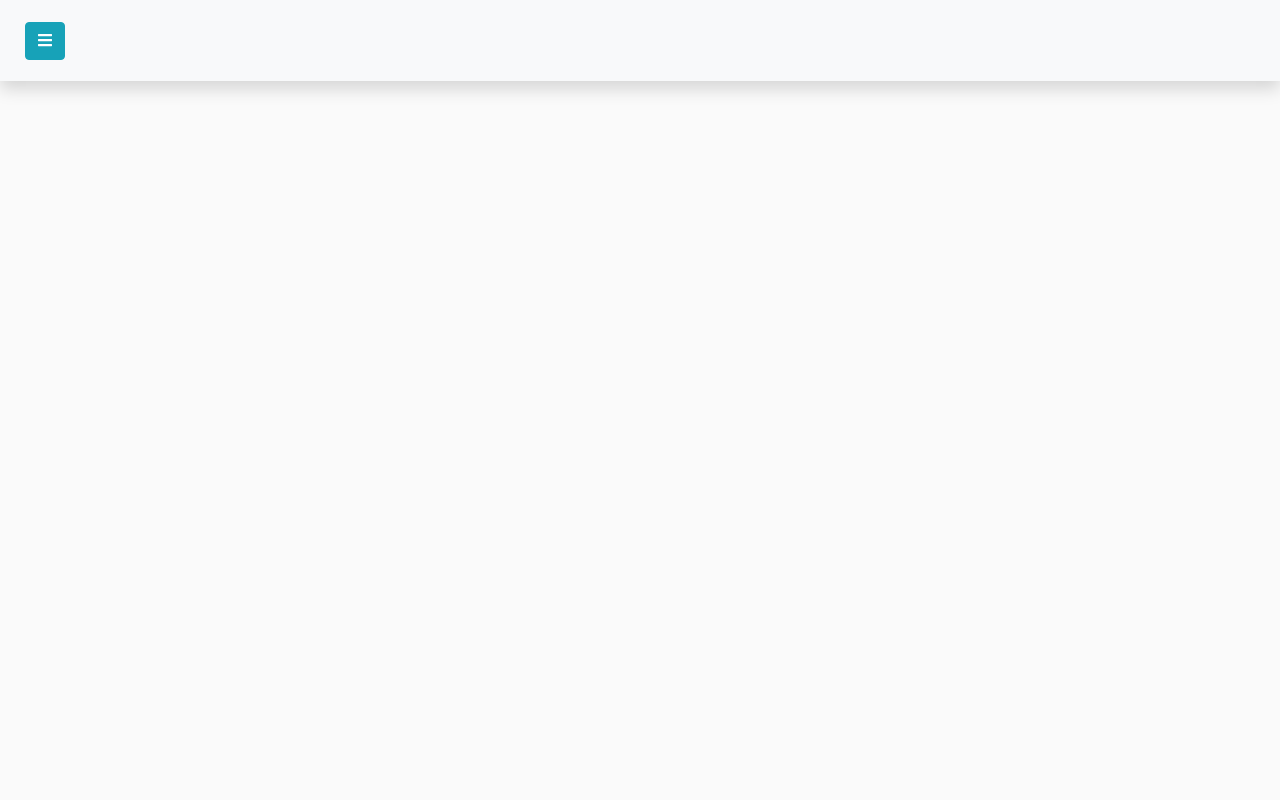
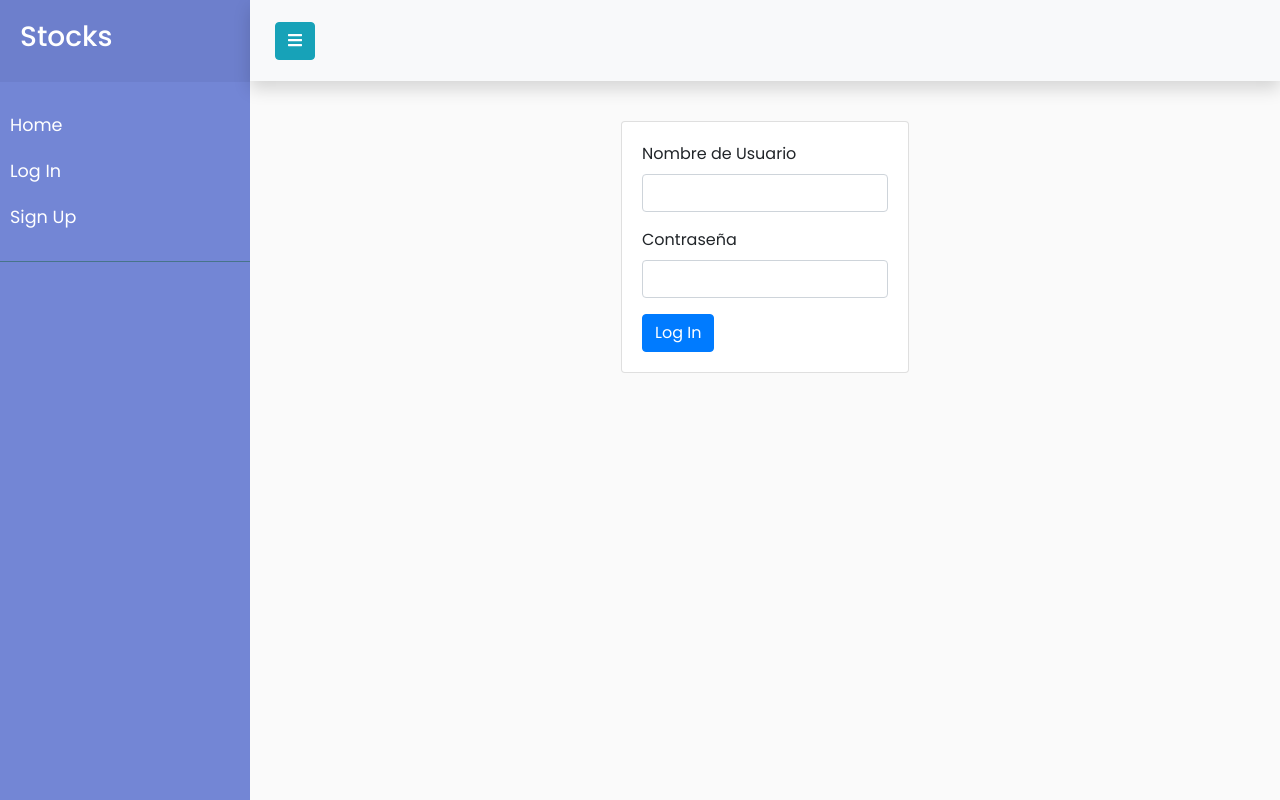
Before and after one commit to PojoTeam/stocks_segunda, a Vue app in the folder frontend/: page /login in a window 1280 px wide. Built offline with nearby package versions, Linux system fonts and the light colour scheme.

Commit message:
Comienzo la implementación de los usuarios

```diff
--- /dev/null
+++ b/frontend/src/components/LogIn.vue
@@ -0,0 +1,62 @@
+<template>
+    <div class="container-fluid d-flex justify-content-center align-items-start">
+        <div class="card">
+            <form class="card-body">
+                <div class="form-group">
+                    <label for="InputUsername">Nombre de Usuario</label>
+                    <input type="email" class="form-control" id="InputUsername" aria-describedby="emailHelp">
+                </div>
+                <div class="form-group">
+                    <label for="InputPassword">Contraseña</label>
+                    <input type="password" class="form-control" id="InputPassword">
+                </div>
+                <button type="submit" class="btn btn-primary" v-on:click="login">Log In</button>
+                <div class="alert alert-danger" v-if="error" role="alert">
+                    Credenciales erroneas
+                </div>
+            </form>
+        </div>
+    </div>
+</template>
+
+<script>
+    import DataService from "../service/DataService";
+    import router from "../routes";
+
+    export default {
+        name: "LogIn",
+        data() {
+            return {
+                error: false
+            }
+        },
+        methods: {
+            login() {
+                let user = document.getElementById('InputUsername');
+                let password = document.getElementById('InputPassword');
+                DataService.postLogin(user, password).then(response => {
+                    this.localStorage.setItem("user", response.data.token);
+                    router.push("/portfolio")
+                }).catch( function(){
+                    this.error = true
+                });
+            }
+        }
+    }
+</script>
+
+<style scoped>
+
+    .container-fluid {
+        height: calc(100vh - 121px);
+    }
+
+    .card {
+        width: 18rem;
+    }
+
+    .alert {
+        margin-top: 20px;
+    }
+
+</style>
--- a/frontend/src/components/Sidebar.vue
+++ b/frontend/src/components/Sidebar.vue
@@ -11,10 +11,19 @@
                 <router-link class="nav-link" to="/">Home</router-link>
             </li>
             <li>
-                <router-link class="nav-link" to="/portfolio">Portfolio</router-link>
+                <router-link v-if="authenticated" class="nav-link" to="/portfolio">Portfolio</router-link>
             </li>
             <li>
-                <router-link class="nav-link" to="/invest">Invest</router-link>
+                <router-link v-if="authenticated" class="nav-link" to="/invest">Invest</router-link>
+            </li>
+            <li>
+                <router-link v-if="!authenticated" class="nav-link" to="/login">Log In</router-link>
+            </li>
+            <li>
+                <router-link v-if="authenticated" v-on:click="logout" class="nav-link" to="/logout">Log Out</router-link>
+            </li>
+            <li>
+                <router-link v-if="!authenticated" class="nav-link" to="/signup">Sign Up</router-link>
             </li>
         </ul>
 
@@ -22,17 +31,33 @@
 </template>
 
 <script>
+    import router from "../routes";
+
     export default {
         name: "sidebar",
         data() {
             return {
-                isActive: false
+                isActive: false,
+                authenticated: false
             }
         },
         mounted: function () {
             this.$root.$on('toogleActive', () => {
                 this.isActive = !this.isActive
             })
+        },
+        created() {
+            let user = localStorage.getItem('user');
+            if (user != null){
+                this.authenticated = true
+            }else{
+                router.push("/login")
+            }
+        },
+        methods: {
+            logout() {
+                localStorage.removeItem('user')
+            }
         }
     }
 </script>
--- /dev/null
+++ b/frontend/src/components/SignUp.vue
@@ -0,0 +1,41 @@
+<template>
+    <div class="container-fluid d-flex justify-content-center align-items-start">
+        <div class="card">
+            <form class="card-body">
+                <h2>Sign Up</h2>
+                <div class="form-group">
+                    <label for="InputUsername">Nombre de Usuario</label>
+                    <input type="email" class="form-control" id="InputUsername" aria-describedby="emailHelp">
+                </div>
+                <div class="form-group">
+                    <label for="InputPassword">Contraseña</label>
+                    <input type="password" class="form-control" id="InputPassword">
+                </div>
+                <button type="submit" class="btn btn-primary" v-on:click="login">Sign Up</button>
+                <div class="alert alert-danger" v-if="error" role="alert">
+                    Credenciales erroneas
+                </div>
+            </form>
+        </div>
+    </div>
+</template>
+
+<script>
+    export default {
+        name: "Register"
+    }
+</script>
+
+<style scoped>
+    .container-fluid {
+        height: calc(100vh - 121px);
+    }
+
+    .card {
+        width: 18rem;
+    }
+
+    .alert {
+        margin-top: 20px;
+    }
+</style>
--- a/frontend/src/routes.js
+++ b/frontend/src/routes.js
@@ -3,6 +3,8 @@ import Router from "vue-router";
 // import VueRouter from "vue-router";
 import ModalSearch from "./components/ModalSearch";
 // import Navbar from "./components/Navbar";
+import SignUp from "./components/SignUp";
+import LogIn from "./components/LogIn";
 import BodySymbol from "./components/BodySymbol";
 import Sidebar from "./components/Sidebar";
 import BodyInvest from "./components/BodyInvest";
@@ -47,8 +49,42 @@ const router = new Router({
                 modalBtn: null,
                 body: BodySymbol
             }
+        },
+        {
+            path: "/login",
+            name: "Log In",
+            components: {
+                default: Sidebar,
+                modalBtn: null,
+                body: LogIn
+            }
+        },
+        {
+            path: "/signup",
+            name: "Sign Up",
+            components: {
+                default: Sidebar,
+                modalBtn: null,
+                body: SignUp
+            }
         }
     ]
 });
 
+router.beforeEach((to, from, next) => {
+    // redirect to login page if not logged in and trying to access a restricted page
+    const publicPages = ['/', '/login', '/signup'];
+    const authRequired = !publicPages.includes(to.path);
+    const loggedIn = localStorage.getItem('user');
+
+    if (authRequired && !loggedIn) {
+        return next({
+            path: '/login',
+            query: { returnUrl: to.path }
+        });
+    }
+
+    next();
+});
+
 export default router;
--- a/frontend/src/service/DataService.js
+++ b/frontend/src/service/DataService.js
@@ -9,6 +9,12 @@ class DataService {
     retrieveOneStockData(stock) {
         return axios.get(`${API_URL}/invest/${stock}`)
     }
+    postLogin(user, password) {
+        return axios.post(`${API_URL}/login`, {
+            user: user,
+            password: password
+        })
+    }
 }
 
 export default new DataService();
```
